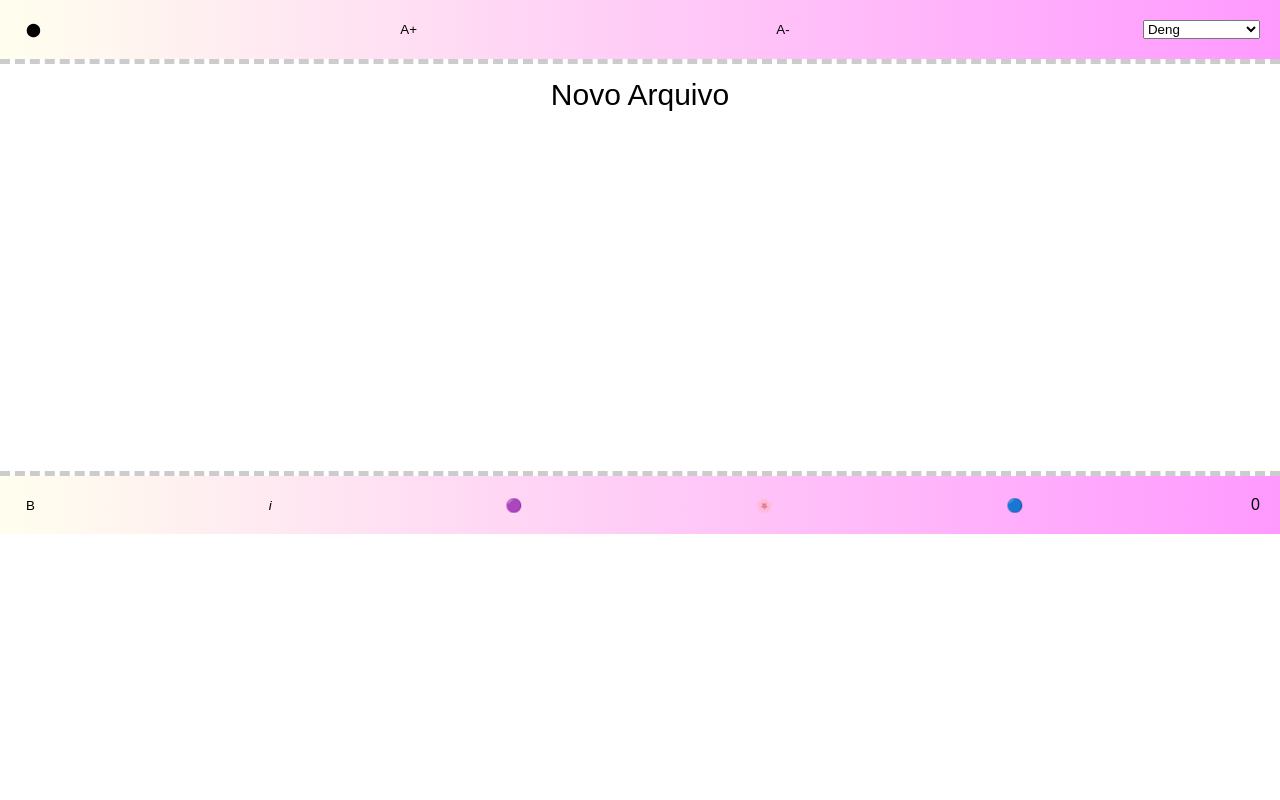
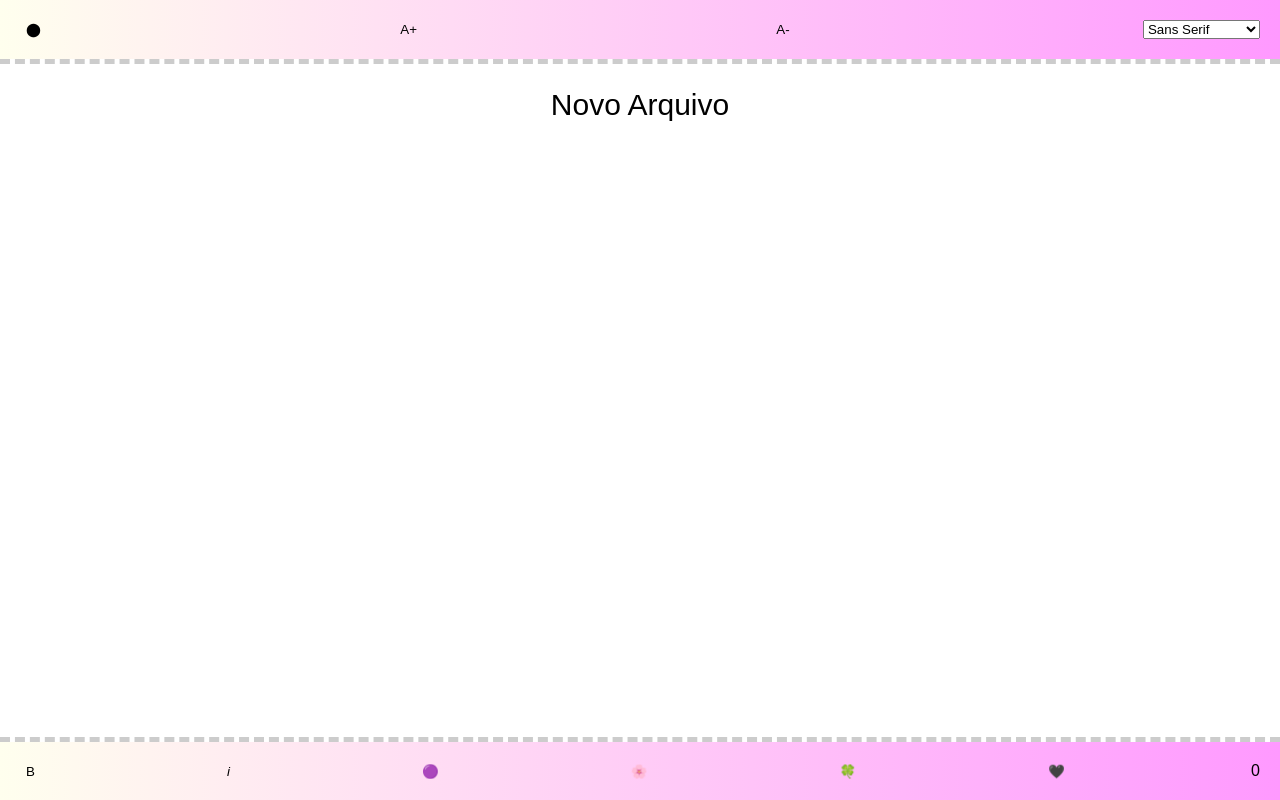
Before and after one commit to alineklauck/pretty-text-editor, a website: page public/editor.html in a window 1280 px wide. Drawn offline with Linux system fonts and the light colour scheme; no server answers.

Commit message:
Footer now is (Appheight)

```diff
--- a/public/editor.html
+++ b/public/editor.html
@@ -12,6 +12,7 @@
     <button onclick="mudarFonte(+1)">A+</button>
     <button onclick="mudarFonte(-1)">A-</button>
     <select id="font-family">
+      <option value="sans-serif">Sans Serif</option>
       <option value="Deng">Deng</option>
       <option value="Josefin Sans">Josefin Sans</option>
       <option value="Ma Shan Zheng">Ma Shan Zheng</option>
@@ -19,23 +20,50 @@
     </select>
 
   </header>
-  <input id="titulo" />
+  <main id="page-content">
+    <input id="titulo" />
 
-  <div id="texto" contenteditable="true"></div>
+    <div id="texto" contenteditable="true"></div>
 
-  <div id="toolbar">
+    <div id="toolbar">
 
-  </div>
+    </div>
+  </main>
   <div class="divisor"></div>
   <footer>
 <button onclick="comando('bold')">B</button>
     <button onclick="comando('italic')"><i>i</i></button>
     <button onclick="colorir('purple')">🟣</button>
     <button onclick="colorir('pink')">🌸</button>
-    <button onclick="colorir('teal')">🔵</button>
+    <button onclick="colorir('teal')">🍀</button>
+    <button onclick="colorir('black')">🖤</button>
     <span id="contador">0</span>
   </footer>
 
   <script src="script.js"></script>
+  <script>
+    const setAppHeight = () => {
+      const doc = document.documentElement;
+      // Usa a altura da 'VisualViewport' (que muda com o teclado)
+      // ou window.innerHeight como fallback
+      const height = window.visualViewport ? window.visualViewport.height : window.innerHeight;
+      doc.style.setProperty('--app-height', `${height}px`);
+    };
+
+    // Dispara na carga da página
+    window.addEventListener('load', setAppHeight);
+
+    // Verifica se a API VisualViewport existe
+    if (window.visualViewport) {
+      // Ouve o evento 'resize' da VisualViewport (DISPARA COM O TECLADO)
+      window.visualViewport.addEventListener('resize', setAppHeight);
+    } else {
+      // Fallback para o evento 'resize' normal (que falha no teclado)
+      window.addEventListener('resize', setAppHeight);
+    }
+
+    // Define a altura inicial
+    setAppHeight();
+  </script>
 </body>
 </html>
--- a/public/script.js
+++ b/public/script.js
@@ -53,11 +53,24 @@ if (document.getElementById("texto") && document.getElementById("titulo")) {
       texto.innerHTML = bodyMatch ? bodyMatch[1] : "";
       titulo.value = titleMatch ? titleMatch[1] : "Novo Arquivo";
 
+      // Carrega o tamanho da fonte salvo para este arquivo
+      const savedFontSize = localStorage.getItem("fontSize-" + id);
+      if (savedFontSize) {
+        tamanhoFonte = parseInt(savedFontSize, 10);
+      } else {
+        tamanhoFonte = 16; // Usa o padrão se nada for salvo
+      }
+      // Aplica o tamanho da fonte ao editor
+      texto.style.fontSize = tamanhoFonte + "px";
+
       atualizarContador();
+
+
 
       // Ativa auto-save com debounce
       texto.addEventListener("input", () => {
         clearTimeout(timer);
+        atualizarContador();
         timer = setTimeout(salvar, 500);
       });
 
@@ -69,20 +82,50 @@ if (document.getElementById("texto") && document.getElementById("titulo")) {
     .catch(err => console.error("Erro ao carregar arquivo:", err));
 
 
+
   // Toolbar
-  window.comando = (cmd) => document.execCommand(cmd, false, null);
-  window.colorir = (cor) => document.execCommand("foreColor", false, cor);
+  window.comando = (cmd) => {
+    // Verifica se o comando já está ativo na seleção
+    const ativo = document.queryCommandState(cmd);
+    // Se estiver ativo, executa novamente para remover
+    document.execCommand(cmd, false, !ativo ? null : null);
+  };
+
+  window.colorir = (cor) => {
+    // Para cor, o toggle não existe nativo, então vamos verificar se a cor atual é igual
+    const corAtual = document.queryCommandValue("foreColor");
+    if (corAtual.toLowerCase() === cor.toLowerCase()) {
+      document.execCommand("foreColor", false, ""); // Remove cor
+    } else {
+      document.execCommand("foreColor", false, cor); // Aplica nova cor
+    }
+  };
 
   // Contador de palavras
   function atualizarContador() {
-    const palavras = texto.innerText.trim().split(/[\s—–-]+/).filter(p => p.length);
-    contador.textContent = palavras.length;
+    const textoRaw = texto.innerText.trim();
+
+    // Separa palavras em inglês ou outros alfabetos por espaço
+    const palavrasIngles = textoRaw
+      .split(/\s+/)                    // separa por espaços
+      .filter(p => /[A-Za-z0-9]/.test(p)); // mantém só palavras com letras ou números
+
+    // Conta caracteres chineses
+    const caracteresChines = textoRaw.match(/[\u4e00-\u9fff]/g) || []; // todos os caracteres chineses
+
+    // Soma palavras em inglês + caracteres chineses
+    const totalPalavras = palavrasIngles.length + caracteresChines.length;
+
+    contador.textContent = totalPalavras;
   }
 
   // Fonte
   window.mudarFonte = (delta) => {
     tamanhoFonte += delta;
     texto.style.fontSize = tamanhoFonte + "px";
+    if (id) {
+      localStorage.setItem("fontSize-" + id, tamanhoFonte);
+    }
   };
   fonteSel.onchange = () => {
     const fonte = fonteSel.value;
--- a/public/style.css
+++ b/public/style.css
@@ -1,8 +1,35 @@
+/* Impede a rolagem da página inteira */
+html {
+  overflow: hidden;
+  height: 100%;
+
+}
+
 body {
   font-family: sans-serif;
   margin: 0;
   padding: 0;
   text-align: center;
+
+  /* --- MUDANÇA PRINCIPAL: LAYOUT FLEXBOX --- */
+  display: flex;
+  flex-direction: column;
+
+  /* Usa a altura exata da janela (via JS) */
+  height: var(--app-height, 100vh);
+
+  /* Impede a rolagem do body */
+  overflow: hidden;
+}
+
+/* --- MUDANÇA PRINCIPAL: CONTEÚDO ROláVEL --- */
+#page-content {
+  flex-grow: 1; /* Faz o conteúdo ocupar todo o espaço vago */
+  overflow-y: auto; /* ADICIONA ROLAGEM *APENAS* A ESTE ELEMENTO */
+  -webkit-overflow-scrolling: touch; /* Melhora a rolagem no iOS */
+  /* Adiciona um preenchimento interno para o conteúdo não
+     colar nas bordas do header/footer */
+  padding: 10px 0;
 }
 
 h1 {
@@ -20,14 +47,29 @@ button {
   background: linear-gradient(to right, #ffe, #f9f);
 }
 
+/* Header se mantém no topo */
 header {
-  position: sticky;
-  top: 0;
+  /* REMOVIDO: position: sticky; */
+  /* REMOVIDO: top: 0; */
+  flex-shrink: 0; /* Impede de encolher */
+  z-index: 10; /* Garante que fique por cima */
 }
 
+/* Footer se mantém na base */
 footer {
-  position: sticky;
-  bottom: 0;
+  /* REMOVIDO: position: sticky; */
+  /* REMOVIDO: bottom: 0; */
+  flex-shrink: 0; /* Impede de encolher */
+}
+
+/* header e footer (sem grandes mudanças) */
+header, footer {
+  position: relative;
+  display: flex;
+  justify-content: space-between;
+  padding: 20px;
+  background: linear-gradient(to right, #ffe, #f9f);
+  user-select: none;
 }
 
 header::after {
@@ -49,15 +91,6 @@ footer::before {
   background-color: white;
   border-bottom: 5px dashed #ccc;
 }
-
-
-header, footer {
-  display: flex;
-  justify-content: space-between;
-  padding: 20px;
-  background: linear-gradient(to right, #ffe, #f9f);
-}
-
 
 .divisor {
   width: 100%;
```
Also changed, not shown: data/arquivos.json (deleted, +0 -1 lines), readme.md.
